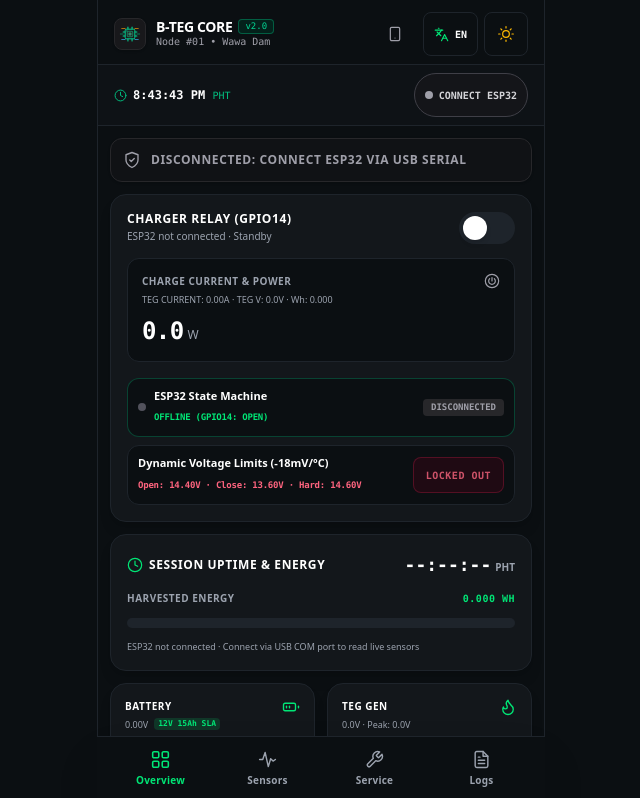
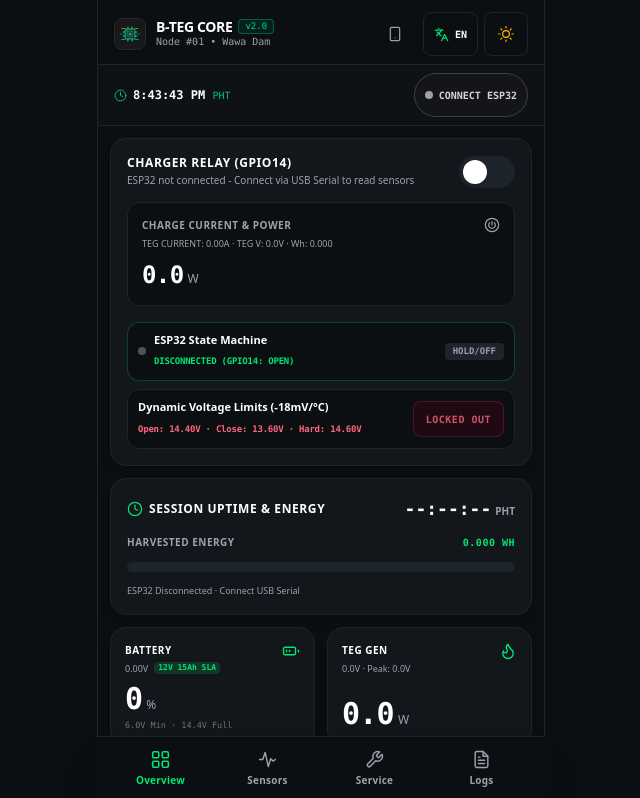
Before and after one commit to Hoseki28/Thesis, a React (Vite) app: page / in a window 1280 px wide. Shown: the top 798 px of the page, without its empty margins (319-959 px from the left). Built offline with nearby package versions, Linux system fonts and the light colour scheme.

Commit message:
fix(ui): match exact clean layout of dashboard without extra status banner

```diff
--- a/src/components/OverviewTab.tsx
+++ b/src/components/OverviewTab.tsx
@@ -117,23 +117,7 @@ export function OverviewTab({
 
   return (
     <div className="flex flex-col gap-3 font-sans">
-      {/* ── 1. SYSTEM STATUS BANNER ───────────────────────────────────── */}
-      <div
-        className={`w-full rounded-xl p-3 flex items-center justify-between font-bold text-xs uppercase tracking-wider border transition-colors shadow-sm ${statusBorder}`}
-      >
-        <div className="flex items-center gap-2.5">
-          <IconShieldCheck size={18} className="flex-shrink-0" />
-          <span>{statusText}</span>
-        </div>
-
-        {isConnected && (
-          <span className="text-[10px] font-mono px-2 py-0.5 rounded-full bg-emerald-500/20 text-emerald-400 font-bold uppercase animate-pulse">
-            LIVE HARDWARE
-          </span>
-        )}
-      </div>
-
-      {/* ── 2. DC MAIN POWER & CURRENT LOAD CARD ─────────────────────── */}
+      {/* ── 1. DC MAIN POWER & CURRENT LOAD CARD ─────────────────────── */}
       <section
         className={`rounded-2xl p-4 border flex flex-col gap-3.5 shadow-lg transition-colors ${
           isDark ? 'bg-[#13171B] border-[#1E242B]' : 'bg-white border-zinc-200'
@@ -147,9 +131,7 @@ export function OverviewTab({
               {isFil ? 'KONTROL NG CHARGER RELAY (GPIO14)' : 'CHARGER RELAY (GPIO14)'}
             </h2>
             <span className={`text-[10px] mt-0.5 block ${isDark ? 'text-[#9CA3AF]' : 'text-zinc-500'}`}>
-              {!isConnected
-                ? (isFil ? 'Hindi nakakonekta ang ESP32 · Naka-standby' : 'ESP32 not connected · Standby')
-                : (telemetry.stateReason || (isRelayClosed ? (isFil ? 'Konektado ang TEG · Nagkakarga' : 'TEG Connected · Charging Active') : (isFil ? 'Nakabukas ang relay · Nakahiwalay' : 'Relay Open · Disconnected')))}
+              {telemetry.stateReason || (isRelayClosed ? (isFil ? 'Konektado ang TEG · Nagkakarga' : 'TEG Connected · Charging Active') : (isFil ? 'Nakabukas ang relay · Nakahiwalay' : 'Relay Open · Disconnected'))}
             </span>
           </div>
 
@@ -206,12 +188,12 @@ export function OverviewTab({
                   {isFil ? 'ESP32 State Machine' : 'ESP32 State Machine'}
                 </span>
                 <span className="text-[9px] font-mono text-[#00E676] font-bold tracking-tight">
-                  {isConnected ? `${espStateName || (isRelayClosed ? 'CHARGING' : 'STANDBY')} (GPIO14: ${isRelayClosed ? 'CLOSED' : 'OPEN'})` : 'OFFLINE (GPIO14: OPEN)'}
+                  {espStateName || (isRelayClosed ? 'CHARGING' : 'STANDBY')} (GPIO14: {isRelayClosed ? 'CLOSED' : 'OPEN'})
                 </span>
               </div>
             </div>
-            <span className={`text-[9px] font-mono px-2 py-0.5 rounded font-black uppercase ${isConnected && isRelayClosed ? 'bg-[#00E676]/20 text-[#00E676]' : 'bg-zinc-800 text-zinc-400'}`}>
-              {isConnected ? (isRelayClosed ? 'CHARGING' : 'HOLD/OFF') : 'DISCONNECTED'}
+            <span className="text-[9px] font-mono px-2 py-0.5 rounded bg-[#1E242B] text-zinc-400 font-black uppercase">
+              {isRelayClosed ? 'CHARGING' : 'HOLD/OFF'}
             </span>
           </div>
 
@@ -284,7 +266,7 @@ export function OverviewTab({
           <span className={isDark ? 'text-[#9CA3AF]' : 'text-zinc-500'}>
             {isFil ? 'NA-HARVEST NA ENERHIYA' : 'HARVESTED ENERGY'}
           </span>
-          <span className="text-[#00E676] font-mono">{whHarvLive.toFixed(3)} Wh</span>
+          <span className="text-[#00E676] font-mono">{whHarvLive.toFixed(3)} WH</span>
         </div>
 
         {/* Progress Bar */}
@@ -301,9 +283,7 @@ export function OverviewTab({
 
         {/* Bottom Note */}
         <span className={`text-[9px] ${isDark ? 'text-[#9CA3AF]' : 'text-zinc-500'}`}>
-          {!isConnected
-            ? (isFil ? 'Hindi nakakabit ang ESP32 · Ikabit sa USB port para mabasa ang sensors' : 'ESP32 not connected · Connect via USB COM port to read live sensors')
-            : (telemetry.esp32?.note ? telemetry.esp32.note : (isFil ? '12V 15Ah Sealed Lead-Acid (SLA) Baterya' : '12V 15Ah Sealed Lead-Acid (SLA) Battery'))}
+          {telemetry.esp32?.note ? telemetry.esp32.note : (isFil ? '12V 15Ah Sealed Lead-Acid (SLA) Baterya' : '12V 15Ah Sealed Lead-Acid (SLA) Battery')}
         </span>
       </section>
 
```
